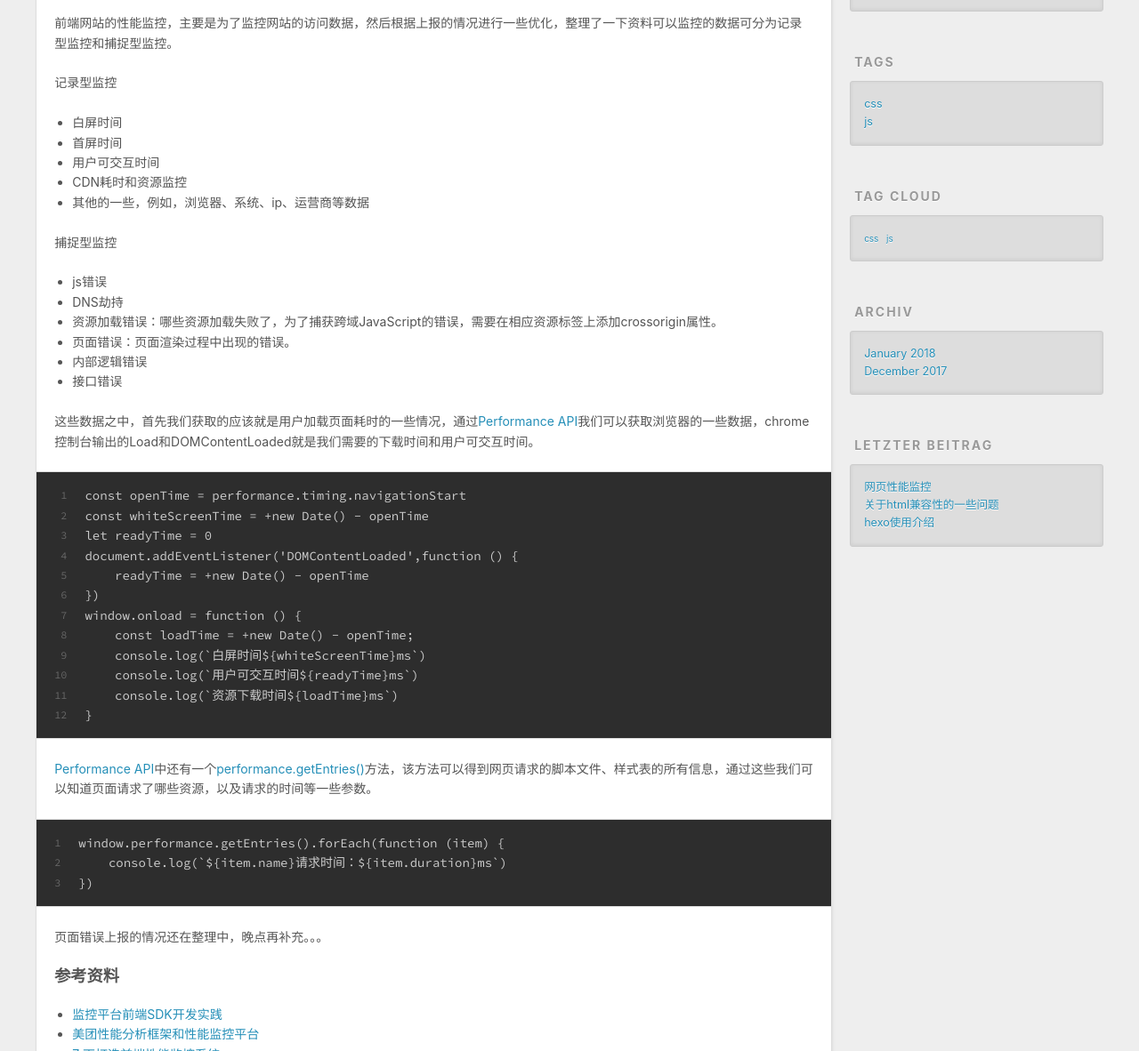
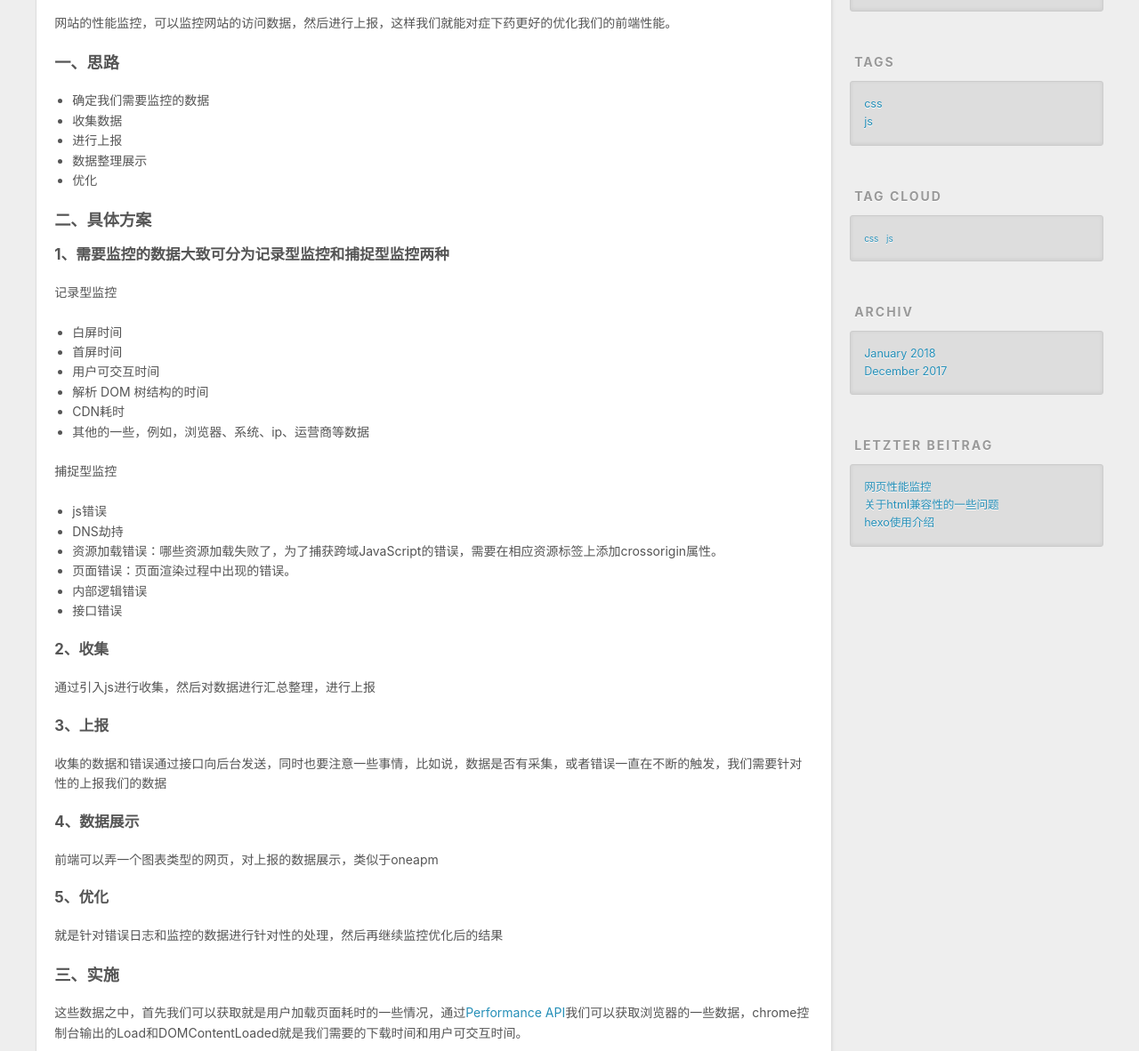
Before and after one commit to dbsg/lebronding.github.io, a plain HTML site: page index.html in a window 1280 px wide. Shown: the part 438-1620 px from the top of the page at 89% size. Drawn offline with nearby package versions, Linux system fonts and the light colour scheme.

Commit message:
Site updated: 2018-02-06 15:44:45

```diff
--- a/index.html
+++ b/index.html
@@ -81,13 +81,21 @@
 
     <div class="article-entry" itemprop="articleBody">
 
-        <p>前端网站的性能监控，主要是为了监控网站的访问数据，然后根据上报的情况进行一些优化，整理了一下资料可以监控的数据可分为记录型监控和捕捉型监控。</p>
-<p>记录型监控</p>
+        <p>网站的性能监控，可以监控网站的访问数据，然后进行上报，这样我们就能对症下药更好的优化我们的前端性能。</p>
+<h3 id="一、思路"><a href="#一、思路" class="headerlink" title="一、思路"></a>一、思路</h3><ul>
+<li>确定我们需要监控的数据</li>
+<li>收集数据</li>
+<li>进行上报</li>
+<li>数据整理展示</li>
+<li>优化</li>
+</ul>
+<h3 id="二、具体方案"><a href="#二、具体方案" class="headerlink" title="二、具体方案"></a>二、具体方案</h3><h4 id="1、需要监控的数据大致可分为记录型监控和捕捉型监控两种"><a href="#1、需要监控的数据大致可分为记录型监控和捕捉型监控两种" class="headerlink" title="1、需要监控的数据大致可分为记录型监控和捕捉型监控两种"></a>1、需要监控的数据大致可分为记录型监控和捕捉型监控两种</h4><p>记录型监控</p>
 <ul>
 <li>白屏时间</li>
 <li>首屏时间</li>
 <li>用户可交互时间</li>
-<li>CDN耗时和资源监控</li>
+<li>解析 DOM 树结构的时间</li>
+<li>CDN耗时</li>
 <li>其他的一些，例如，浏览器、系统、ip、运营商等数据</li>
 </ul>
 <p>捕捉型监控</p>
@@ -99,10 +107,14 @@
 <li>内部逻辑错误</li>
 <li>接口错误</li>
 </ul>
-<p>这些数据之中，首先我们获取的应该就是用户加载页面耗时的一些情况，通过<a href="http://javascript.ruanyifeng.com/bom/performance.html" target="_blank" rel="noopener">Performance API</a>我们可以获取浏览器的一些数据，chrome控制台输出的Load和DOMContentLoaded就是我们需要的下载时间和用户可交互时间。</p>
+<h4 id="2、收集"><a href="#2、收集" class="headerlink" title="2、收集"></a>2、收集</h4><p>通过引入js进行收集，然后对数据进行汇总整理，进行上报</p>
+<h4 id="3、上报"><a href="#3、上报" class="headerlink" title="3、上报"></a>3、上报</h4><p>收集的数据和错误通过接口向后台发送，同时也要注意一些事情，比如说，数据是否有采集，或者错误一直在不断的触发，我们需要针对性的上报我们的数据</p>
+<h4 id="4、数据展示"><a href="#4、数据展示" class="headerlink" title="4、数据展示"></a>4、数据展示</h4><p>前端可以弄一个图表类型的网页，对上报的数据展示，类似于oneapm</p>
+<h4 id="5、优化"><a href="#5、优化" class="headerlink" title="5、优化"></a>5、优化</h4><p>就是针对错误日志和监控的数据进行针对性的处理，然后再继续监控优化后的结果</p>
+<h3 id="三、实施"><a href="#三、实施" class="headerlink" title="三、实施"></a>三、实施</h3><p>这些数据之中，首先我们可以获取就是用户加载页面耗时的一些情况，通过<a href="http://javascript.ruanyifeng.com/bom/performance.html" target="_blank" rel="noopener">Performance API</a>我们可以获取浏览器的一些数据，chrome控制台输出的Load和DOMContentLoaded就是我们需要的下载时间和用户可交互时间。</p>
 <figure class="highlight plain"><table><tr><td class="gutter"><pre><span class="line">1</span><br><span class="line">2</span><br><span class="line">3</span><br><span class="line">4</span><br><span class="line">5</span><br><span class="line">6</span><br><span class="line">7</span><br><span class="line">8</span><br><span class="line">9</span><br><span class="line">10</span><br><span class="line">11</span><br><span class="line">12</span><br></pre></td><td class="code"><pre><span class="line">const openTime = performance.timing.navigationStart</span><br><span class="line">const whiteScreenTime = +new Date() - openTime</span><br><span class="line">let readyTime = 0</span><br><span class="line">document.addEventListener(&apos;DOMContentLoaded&apos;,function () &#123;</span><br><span class="line">    readyTime = +new Date() - openTime</span><br><span class="line">&#125;)</span><br><span class="line">window.onload = function () &#123;</span><br><span class="line">    const loadTime = +new Date() - openTime;</span><br><span class="line">    console.log(`白屏时间$&#123;whiteScreenTime&#125;ms`)</span><br><span class="line">    console.log(`用户可交互时间$&#123;readyTime&#125;ms`)</span><br><span class="line">    console.log(`资源下载时间$&#123;loadTime&#125;ms`)</span><br><span class="line">&#125;</span><br></pre></td></tr></table></figure>
 <p><a href="http://javascript.ruanyifeng.com/bom/performance.html" target="_blank" rel="noopener">Performance API</a>中还有一个<a href="http://javascript.ruanyifeng.com/bom/performance.html#toc3" target="_blank" rel="noopener">performance.getEntries()</a>方法，该方法可以得到网页请求的脚本文件、样式表的所有信息，通过这些我们可以知道页面请求了哪些资源，以及请求的时间等一些参数。<br><figure class="highlight plain"><table><tr><td class="gutter"><pre><span class="line">1</span><br><span class="line">2</span><br><span class="line">3</span><br></pre></td><td class="code"><pre><span class="line">window.performance.getEntries().forEach(function (item) &#123;</span><br><span class="line">    console.log(`$&#123;item.name&#125;请求时间：$&#123;item.duration&#125;ms`)</span><br><span class="line">&#125;)</span><br></pre></td></tr></table></figure></p>
-<p>页面错误上报的情况还在整理中，晚点再补充。。。</p>
+<p>页面错误的可以通过window.onerror收集<br><figure class="highlight plain"><table><tr><td class="gutter"><pre><span class="line">1</span><br><span class="line">2</span><br><span class="line">3</span><br><span class="line">4</span><br><span class="line">5</span><br><span class="line">6</span><br><span class="line">7</span><br><span class="line">8</span><br><span class="line">9</span><br></pre></td><td class="code"><pre><span class="line">const txt=&quot;&quot;</span><br><span class="line">window.onerror = function(msg, url, row) &#123;</span><br><span class="line">    txt = &quot;本页中存在错误。\n\n&quot;</span><br><span class="line">    txt += &quot;错误：&quot; + msg + &quot;\n&quot;</span><br><span class="line">    txt += &quot;URL: &quot; + url + &quot;\n&quot;</span><br><span class="line">    txt += &quot;行：&quot; + row + &quot;\n\n&quot;</span><br><span class="line">    console.log(txt)</span><br><span class="line">    return true</span><br><span class="line">&#125;;</span><br></pre></td></tr></table></figure></p>
 <h3 id="参考资料"><a href="#参考资料" class="headerlink" title="参考资料"></a>参考资料</h3><ul>
 <li><a href="https://tech.meituan.com/hunt-sdk-practice.html" target="_blank" rel="noopener">监控平台前端SDK开发实践</a></li>
 <li><a href="http://www.open-open.com/lib/view/open1414631044559.html" target="_blank" rel="noopener">美团性能分析框架和性能监控平台</a></li>
@@ -111,12 +123,13 @@
 <li><a href="https://www.zhihu.com/question/23212408" target="_blank" rel="noopener">如何计算首屏加载时间？</a></li>
 <li><a href="http://javascript.ruanyifeng.com/bom/performance.html" target="_blank" rel="noopener">Performance API</a></li>
 <li><a href="https://www.cnblogs.com/chuaWeb/p/PerformanceMonitoring.html" target="_blank" rel="noopener">前端性能——监控起步</a></li>
+<li><a href="http://www.alloyteam.com/2015/09/explore-performance/" target="_blank" rel="noopener">初探 performance – 监控网页与程序性能</a></li>
 </ul>
 
 
     </div>
     <footer class="article-footer">
-      <a data-url="http://yoursite.com/2018/01/30/page/" data-id="cjd75y4pf0000czsngp9gzzd3" class="article-share-link">Teilen</a>
+      <a data-url="http://yoursite.com/2018/01/30/page/" data-id="cjdbcaycr0001tysnaxlw9vlz" class="article-share-link">Teilen</a>
 
 
   <ul class="article-tag-list"><li class="article-tag-list-item"><a class="article-tag-list-link" href="/tags/js/">js</a></li></ul>
@@ -163,7 +176,7 @@
 
     </div>
     <footer class="article-footer">
-      <a data-url="http://yoursite.com/2017/12/30/first/" data-id="cjd75y4pp0004czsn86uigtfj" class="article-share-link">Teilen</a>
+      <a data-url="http://yoursite.com/2017/12/30/first/" data-id="cjdbcayci0000tysnpjcn7kwi" class="article-share-link">Teilen</a>
 
 
   <ul class="article-tag-list"><li class="article-tag-list-item"><a class="article-tag-list-link" href="/tags/css/">css</a></li></ul>
@@ -210,7 +223,7 @@
 
     </div>
     <footer class="article-footer">
-      <a data-url="http://yoursite.com/2017/12/30/hello-world/" data-id="cjd75y4pj0001czsn6gb07kbx" class="article-share-link">Teilen</a>
+      <a data-url="http://yoursite.com/2017/12/30/hello-world/" data-id="cjdbcayd00004tysnfp2m0k61" class="article-share-link">Teilen</a>
 
 
     </footer>
```
Also changed, not shown: 2017/12/30/first/index.html (+1 -1 lines), 2017/12/30/hello-world/index.html (+1 -1 lines), 2018/01/30/page/index.html (+23 -10 lines).
